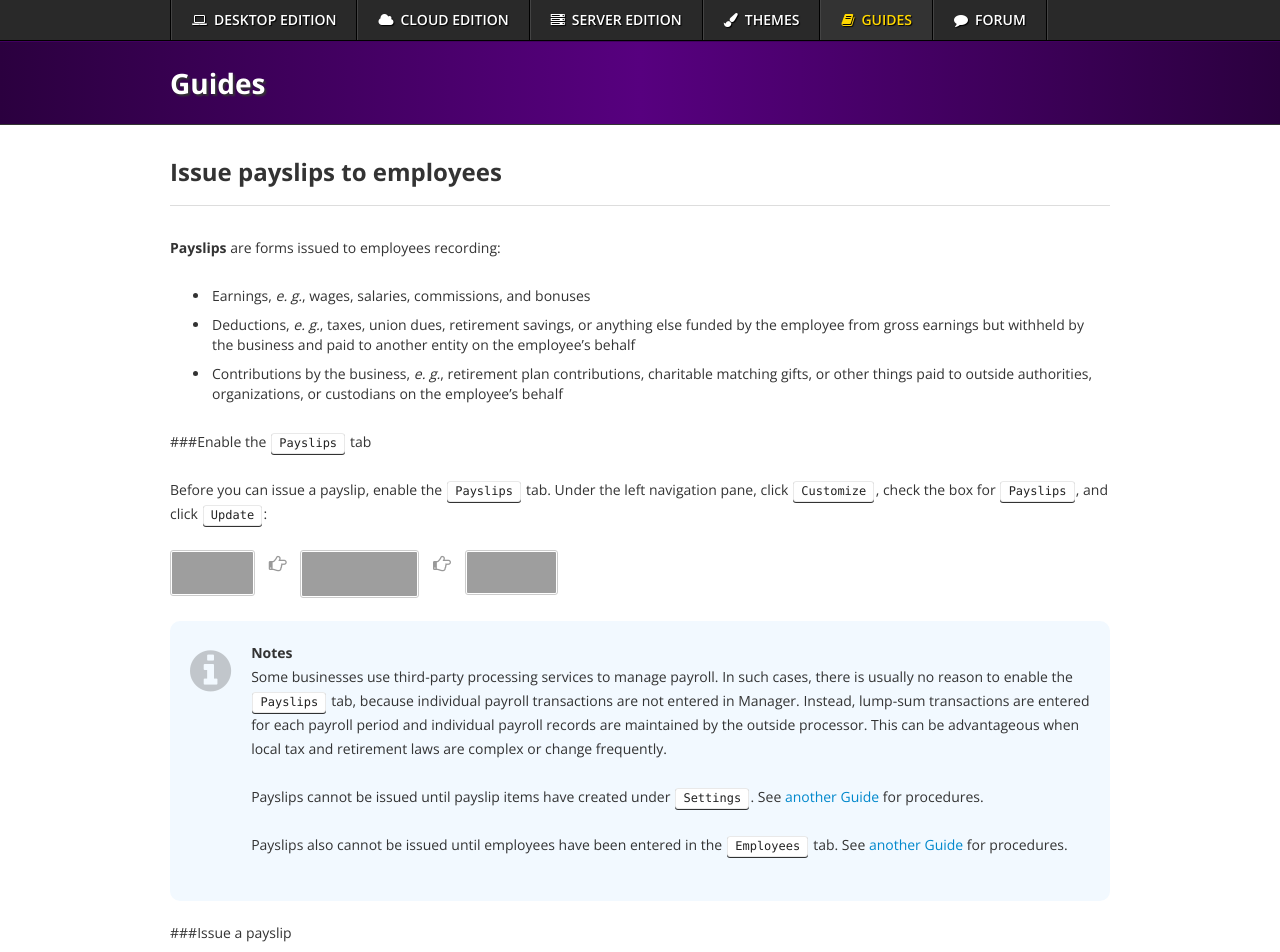
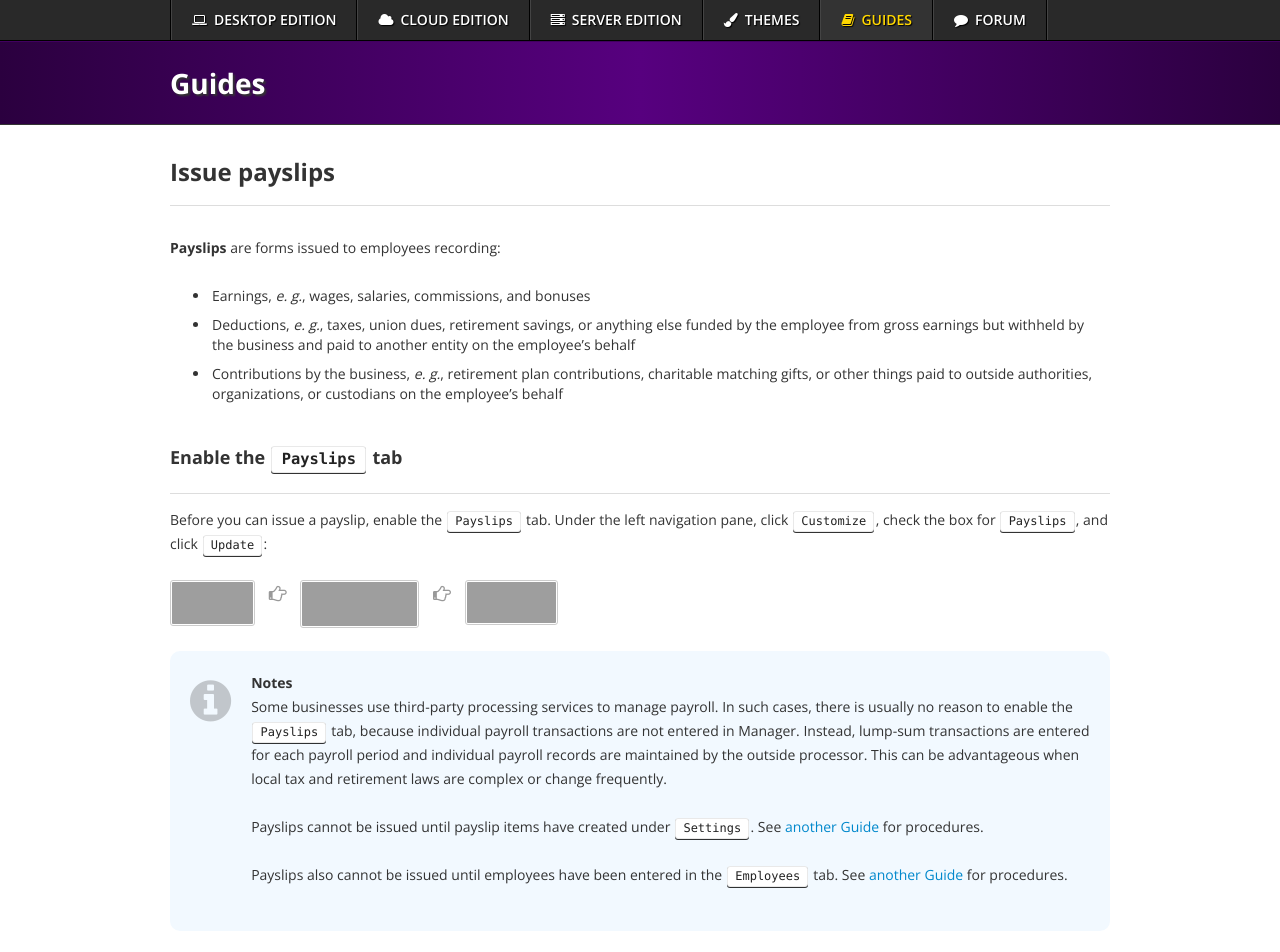
Before and after one commit to 3etechinns/www.manager.io, a Jekyll site: the page built from _guides/9752.html, in a window 1280 px wide and 1400 px high, cut to the strip 0-952 px from the top of the window. Built offline with Jekyll 4.4.1, drawn with Linux system fonts in a browser that asks for light colours; nearby versions of some CDN libraries; comment, search, counter and statistics services are not loaded; some of the changed text lies outside the part shown; grey boxes are pictures that could not be loaded.

Commit message:
Updating existing guide

```diff
--- a/_guides/9752.html
+++ b/_guides/9752.html
@@ -1,6 +1,6 @@
 ---
 layout: guide
-title: Issue payslips to employees
+title: Issue payslips
 tags: payslips payslip-form payslip-view beginner
 ---
 {% raw %}
@@ -10,7 +10,7 @@ tags: payslips payslip-form payslip-view beginner
 <li>Deductions, <em>e. g.</em>, taxes, union dues, retirement savings, or anything else funded by the employee from gross earnings but withheld by the business and paid to another entity on the employee’s behalf</li>
 <li>Contributions by the business, <em>e. g.</em>, retirement plan contributions, charitable matching gifts, or other things paid to outside authorities, organizations, or custodians on the employee’s behalf</li>
 </ul>
-<p>##<span class="hashtag">#Enable</span> the <kbd>Payslips</kbd> tab</p>
+<h3>Enable the <kbd>Payslips</kbd> tab</h3>
 <p>Before you can issue a payslip, enable the <kbd>Payslips</kbd> tab. Under the left navigation pane, click <kbd>Customize</kbd>, check the box for <kbd>Payslips</kbd>, and click <kbd>Update</kbd>:</p>
 <p><img src="https://cdn-business2.discourse.org/uploads/manager1/original/2X/3/3f29d8db4996885a43f5e6db2b081f9e3752dadc.png" width="85" height="46"> <strong><i class="fa fa-hand-o-right" style="margin-right: 10px; color: #999; font-size: 18px; padding-top: 5px"></i></strong> <img src="https://cdn-business2.discourse.org/uploads/manager1/original/2X/c/c5e781b1a636975aa533706e3ac0746e971368ef.png" width="119" height="48"> <strong><i class="fa fa-hand-o-right" style="margin-right: 10px; color: #999; font-size: 18px; padding-top: 5px"></i></strong> <img src="https://cdn-business2.discourse.org/uploads/manager1/original/2X/2/2ab1185c31082b836691b3494b75c06cc9457f52.png" width="93" height="45"></p>
 <table style="background-color: #F2F9FF; border-radius: 10px; margin-bottom: 20px"><tr><td style="font-size: 48px; opacity: 0.25; padding: 20px; padding-top: 15px; padding-right: 0px; vertical-align: top"><i class="fa fa-info-circle"></i></td><td style="padding: 20px">
@@ -19,7 +19,7 @@ Some businesses use third-party processing services to manage payroll. In such c
 <br>Payslips cannot be issued until payslip items have created under <kbd>Settings</kbd>. See <a href="/guides/9667">another Guide</a> for procedures.<br>
 <br>Payslips also cannot be issued until employees have been entered in the <kbd>Employees</kbd> tab. See <a href="/guides/9751">another Guide</a> for procedures.</p>
 </td></tr></table>
-<p>##<span class="hashtag">#Issue</span> a payslip</p>
+<h3>Issue a payslip</h3>
 <p>In the <kbd>Payslips</kbd> tab, click <kbd>New Payslip</kbd>:</p>
 <p><img src="https://cdn-business2.discourse.org/uploads/manager1/original/2X/5/51d03310471711158e3dd992b392ffb50a17b419.png" width="220" height="53"> <strong><i class="fa fa-hand-o-right" style="margin-right: 10px; color: #999; font-size: 18px; padding-top: 5px"></i></strong> <img src="https://cdn-business2.discourse.org/uploads/manager1/original/2X/b/bcfe3bbcc2d0a8e64f059b99d5d2ac08d3a5ed92.png" width="194" height="45"></p>
 <p>Complete the entry:</p>
@@ -46,7 +46,7 @@ Some businesses use third-party processing services to manage payroll. In such c
 <p><img src="https://cdn-business2.discourse.org/uploads/manager1/original/2X/c/c4a99753c8dd5a5c24577f1eb5f9e4645117c6df.png" width="490" height="54"></p>
 <p>The payslip will be emailed to the address on file in the employee’s profile in the <kbd>Employees</kbd> tab:</p>
 <p><img src="https://cdn-business2.discourse.org/uploads/manager1/original/2X/2/2c5bbc81eb97bb7078d3ff096f450900cf48f8af.png" width="564" height="159"></p>
-<p>##<span class="hashtag">#Payslip</span> effects</p>
+<h3>Payslip effects</h3>
 <p>Payslips affect at least three accounts. More could be affected if various payslip items are allocated to other than default accounts. The first is <em>Employee clearing account</em>, where the net pay amount is posted:</p>
 <p><img src="https://cdn-business2.discourse.org/uploads/manager1/original/2X/b/b61ea66db7d1bf16dd1656f40c95efe2181bd2be.png" width="603" height="119"></p>
 <p>The second is <em>Payroll liabilities</em>, where both deductions and contributions are posted unless those payslip items are allocated to other accounts when they are set up. All amounts posted to this account are owed to outside entities. In this illustration, both payroll tax and retirement match are posted to <em>Payroll liabilities</em>:</p>
```
